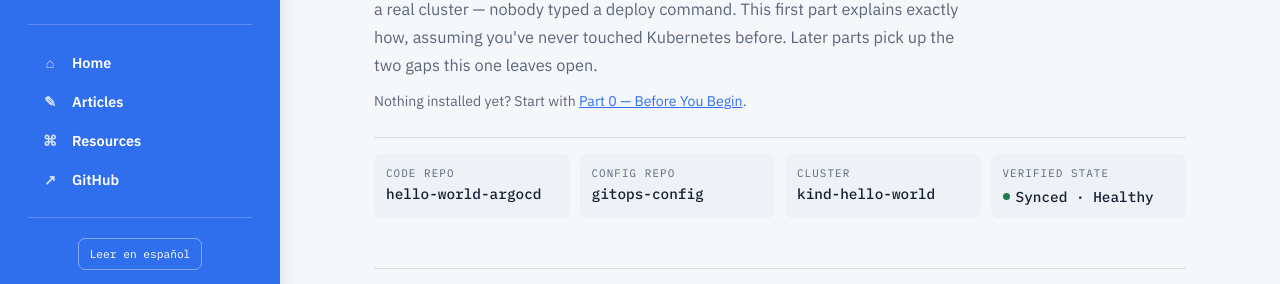
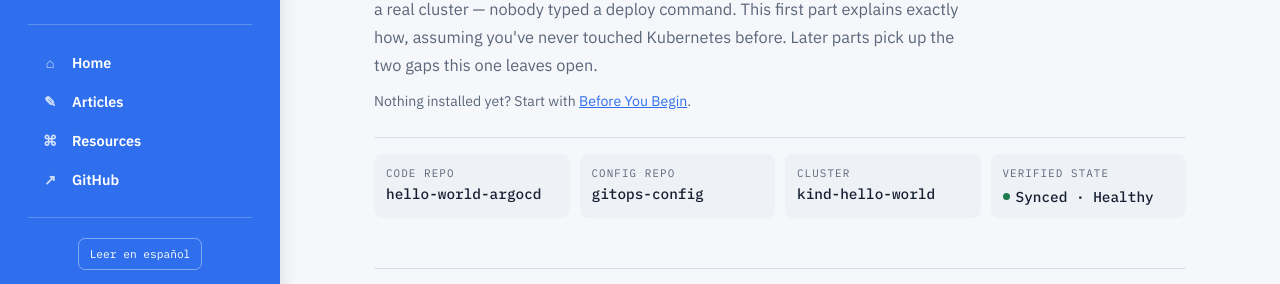
Before and after one commit to juanfranciscofernandezherreros/juanfranciscofernandezherreros.github.io, a Jekyll site: the page built from _posts/2026-08-22-part-1-hello-world-argocd.html, in a window 1280 px wide and 900 px high. Shown: the part 328-612 px from the top of the window. Built offline with Jekyll 4.4.1, drawn with Linux system fonts in a browser that asks for light colours.

Commit message:
Remove remaining numbered course label

```diff
--- a/_posts/2026-08-22-part-1-hello-world-argocd.html
+++ b/_posts/2026-08-22-part-1-hello-world-argocd.html
@@ -626,7 +626,7 @@ reading_minutes: 13
     <p class="lang-switch"><a href="es/">ES · Español</a></p>
     <h1>Hello World with ArgoCD</h1>
     <p class="lede">You edit one file, push it to GitHub, and a few seconds later a real app is running on a real cluster — nobody typed a deploy command. This first part explains exactly how, assuming you've never touched Kubernetes before. Later parts pick up the two gaps this one leaves open.</p>
-    <p class="muted" style="margin-top:10px; font-size:.88rem;">Nothing installed yet? Start with <a href="../../part-0/before-you-begin/">Part 0 — Before You Begin</a>.</p>
+    <p class="muted" style="margin-top:10px; font-size:.88rem;">Nothing installed yet? Start with <a href="../../part-0/before-you-begin/">Before You Begin</a>.</p>
     <dl class="stamp">
       <div>
         <dt>Code repo</dt>
```
